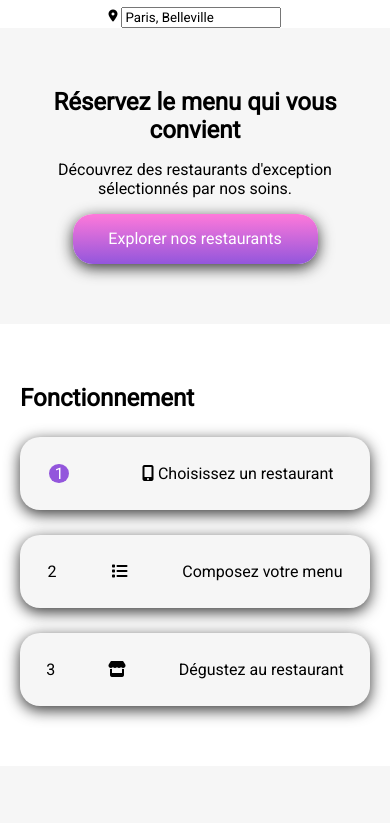
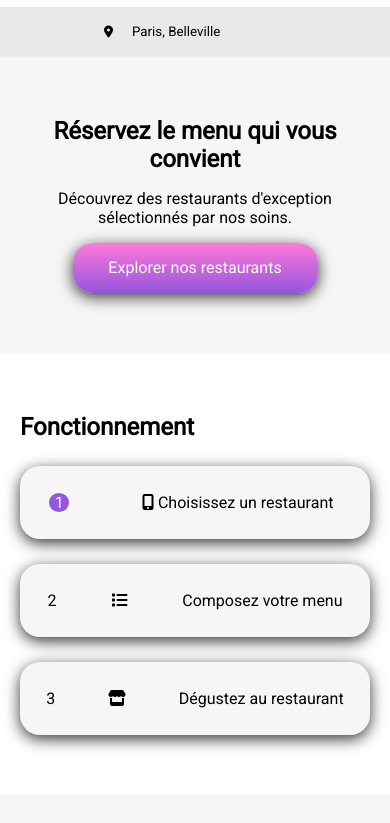
Before and after one commit to SabrinaMouginot/ohmyfood_code, a website: page index.html in a window 390 px wide. Shown: the part 73-896 px from the top of the page. Drawn offline with Linux system fonts and the light colour scheme; a web font is replaced by a local one.

Commit message:
zone de texte du header format mobile

```diff
--- a/Sass/pages/home.scss
+++ b/Sass/pages/home.scss
@@ -6,6 +6,18 @@
 header {
     display: block;
     text-align: center;
+    .recherche {
+        height: 50px;
+        background-color: darken($light-grey, 5%);
+        display: flex;
+        align-items: center;
+        justify-content: center;
+        gap: 17px;
+        .txtarea{
+            border-width : 0;
+            background-color: darken($light-grey, 5%);
+        }
+    }
 }
 
 .reserve {
--- a/Sass/utils/_mixins.scss
+++ b/Sass/utils/_mixins.scss
@@ -1,7 +1,5 @@
 @mixin w-100 {
-    // @media screen {
         width: 100%;
-    // }
 }
 
 @mixin flex-column {
```
Also changed, not shown: Css/pages/home.css, 1 other file.
